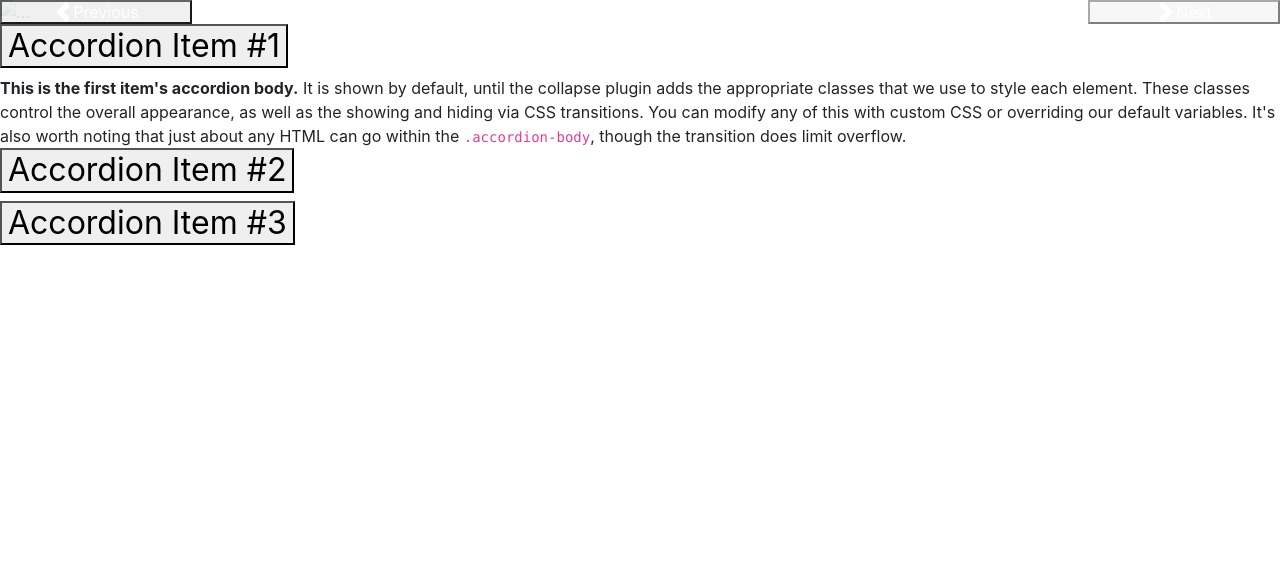
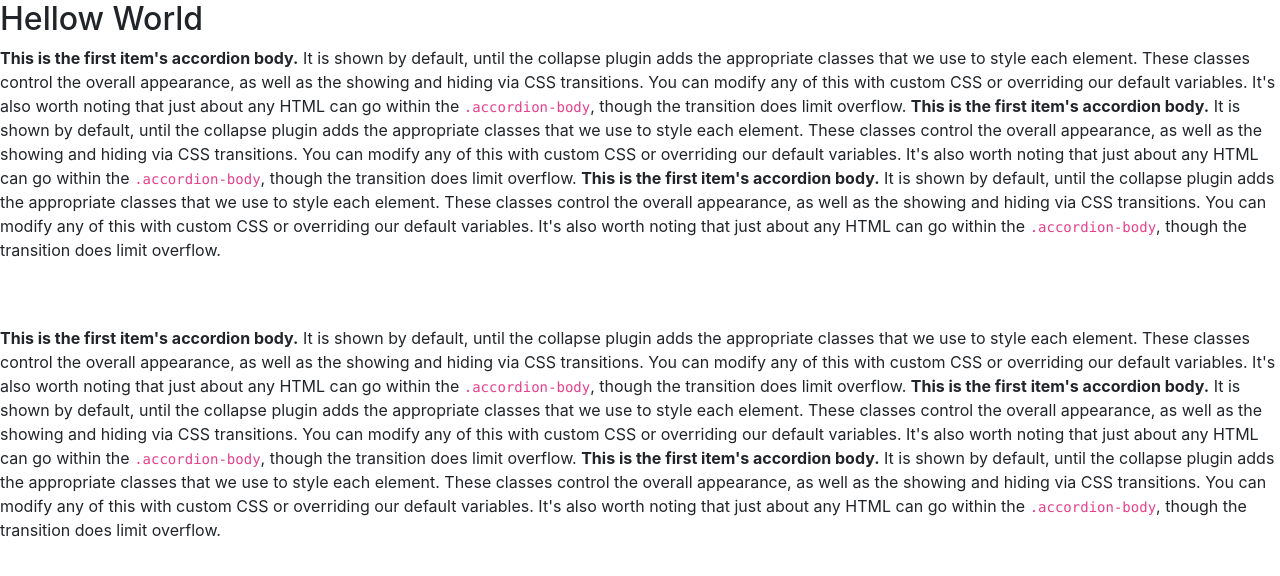
Before and after one commit to arasad28/artest.github.io, a plain HTML site: page index.html in a window 1280 px wide. Drawn offline with nearby package versions, Linux system fonts and the light colour scheme.

Commit message:
Update index.html

```diff
--- a/index.html
+++ b/index.html
@@ -9,70 +9,33 @@
     <link rel="stylesheet" href="https://maxcdn.bootstrapcdn.com/bootstrap/4.0.0/css/bootstrap.min.css" integrity="sha384-Gn5384xqQ1aoWXA+058RXPxPg6fy4IWvTNh0E263XmFcJlSAwiGgFAW/dAiS6JXm" crossorigin="anonymous">
 
     <title>Hello, world!</title>
+       <!-- Global site tag (gtag.js) - Google Analytics -->
+<script async src="https://www.googletagmanager.com/gtag/js?id=UA-219406637-1"></script>
+<script>
+  window.dataLayer = window.dataLayer || [];
+  function gtag(){dataLayer.push(arguments);}
+  gtag('js', new Date());
 
+  gtag('config', 'UA-219406637-1');
+</script>
   </head>
   <body>
-    <div id="carouselExampleControls" class="carousel slide" data-bs-ride="carousel">
-  <div class="carousel-inner">
-    <div class="carousel-item active">
-      <img src="..." class="d-block w-100" alt="...">
-    </div>
-    <div class="carousel-item">
-      <img src="..." class="d-block w-100" alt="...">
-    </div>
-    <div class="carousel-item">
-      <img src="..." class="d-block w-100" alt="...">
-    </div>
-  </div>
-  <button class="carousel-control-prev" type="button" data-bs-target="#carouselExampleControls" data-bs-slide="prev">
-    <span class="carousel-control-prev-icon" aria-hidden="true"></span>
-    <span class="visually-hidden">Previous</span>
-  </button>
-  <button class="carousel-control-next" type="button" data-bs-target="#carouselExampleControls" data-bs-slide="next">
-    <span class="carousel-control-next-icon" aria-hidden="true"></span>
-    <span class="visually-hidden">Next</span>
-  </button>
-</div>
+    <h2> Hellow World </h2>
+    <p>        <strong>This is the first item's accordion body.</strong> It is shown by default, until the collapse plugin adds the appropriate classes that we use to style each element. These classes control the overall appearance, as well as the showing and hiding via CSS transitions. You can modify any of this with custom CSS or overriding our default variables. It's also worth noting that just about any HTML can go within the <code>.accordion-body</code>, though the transition does limit overflow.
+        <strong>This is the first item's accordion body.</strong> It is shown by default, until the collapse plugin adds the appropriate classes that we use to style each element. These classes control the overall appearance, as well as the showing and hiding via CSS transitions. You can modify any of this with custom CSS or overriding our default variables. It's also worth noting that just about any HTML can go within the <code>.accordion-body</code>, though the transition does limit overflow.
+        <strong>This is the first item's accordion body.</strong> It is shown by default, until the collapse plugin adds the appropriate classes that we use to style each element. These classes control the overall appearance, as well as the showing and hiding via CSS transitions. You can modify any of this with custom CSS or overriding our default variables. It's also worth noting that just about any HTML can go within the <code>.accordion-body</code>, though the transition does limit overflow.
+</p>
+    <br><br>
 
-<div class="accordion" id="accordionExample">
-  <div class="accordion-item">
-    <h2 class="accordion-header" id="headingOne">
-      <button class="accordion-button" type="button" data-bs-toggle="collapse" data-bs-target="#collapseOne" aria-expanded="true" aria-controls="collapseOne">
-        Accordion Item #1
-      </button>
-    </h2>
-    <div id="collapseOne" class="accordion-collapse collapse show" aria-labelledby="headingOne" data-bs-parent="#accordionExample">
-      <div class="accordion-body">
+     <p>        <strong>This is the first item's accordion body.</strong> It is shown by default, until the collapse plugin adds the appropriate classes that we use to style each element. These classes control the overall appearance, as well as the showing and hiding via CSS transitions. You can modify any of this with custom CSS or overriding our default variables. It's also worth noting that just about any HTML can go within the <code>.accordion-body</code>, though the transition does limit overflow.
         <strong>This is the first item's accordion body.</strong> It is shown by default, until the collapse plugin adds the appropriate classes that we use to style each element. These classes control the overall appearance, as well as the showing and hiding via CSS transitions. You can modify any of this with custom CSS or overriding our default variables. It's also worth noting that just about any HTML can go within the <code>.accordion-body</code>, though the transition does limit overflow.
-      </div>
-    </div>
-  </div>
-  <div class="accordion-item">
-    <h2 class="accordion-header" id="headingTwo">
-      <button class="accordion-button collapsed" type="button" data-bs-toggle="collapse" data-bs-target="#collapseTwo" aria-expanded="false" aria-controls="collapseTwo">
-        Accordion Item #2
-      </button>
-    </h2>
-    <div id="collapseTwo" class="accordion-collapse collapse" aria-labelledby="headingTwo" data-bs-parent="#accordionExample">
-      <div class="accordion-body">
-        <strong>This is the second item's accordion body.</strong> It is hidden by default, until the collapse plugin adds the appropriate classes that we use to style each element. These classes control the overall appearance, as well as the showing and hiding via CSS transitions. You can modify any of this with custom CSS or overriding our default variables. It's also worth noting that just about any HTML can go within the <code>.accordion-body</code>, though the transition does limit overflow.
-      </div>
-    </div>
-  </div>
-  <div class="accordion-item">
-    <h2 class="accordion-header" id="headingThree">
-      <button class="accordion-button collapsed" type="button" data-bs-toggle="collapse" data-bs-target="#collapseThree" aria-expanded="false" aria-controls="collapseThree">
-        Accordion Item #3
-      </button>
-    </h2>
-    <div id="collapseThree" class="accordion-collapse collapse" aria-labelledby="headingThree" data-bs-parent="#accordionExample">
-      <div class="accordion-body">
-        <strong>This is the third item's accordion body.</strong> It is hidden by default, until the collapse plugin adds the appropriate classes that we use to style each element. These classes control the overall appearance, as well as the showing and hiding via CSS transitions. You can modify any of this with custom CSS or overriding our default variables. It's also worth noting that just about any HTML can go within the <code>.accordion-body</code>, though the transition does limit overflow.
-      </div>
-    </div>
-  </div>
-</div>
+        <strong>This is the first item's accordion body.</strong> It is shown by default, until the collapse plugin adds the appropriate classes that we use to style each element. These classes control the overall appearance, as well as the showing and hiding via CSS transitions. You can modify any of this with custom CSS or overriding our default variables. It's also worth noting that just about any HTML can go within the <code>.accordion-body</code>, though the transition does limit overflow.
+</p>
+
+
     <!-- Optional JavaScript -->
+
+
     <!-- jQuery first, then Popper.js, then Bootstrap JS -->
     <script src="https://code.jquery.com/jquery-3.2.1.slim.min.js" integrity="sha384-KJ3o2DKtIkvYIK3UENzmM7KCkRr/rE9/Qpg6aAZGJwFDMVNA/GpGFF93hXpG5KkN" crossorigin="anonymous"></script>
     <script src="https://cdnjs.cloudflare.com/ajax/libs/popper.js/1.12.9/umd/popper.min.js" integrity="sha384-ApNbgh9B+Y1QKtv3Rn7W3mgPxhU9K/ScQsAP7hUibX39j7fakFPskvXusvfa0b4Q" crossorigin="anonymous"></script>
```
